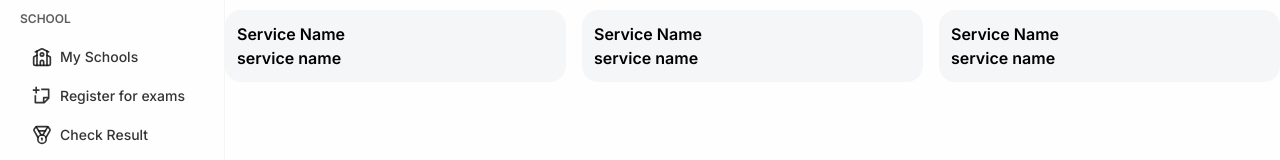
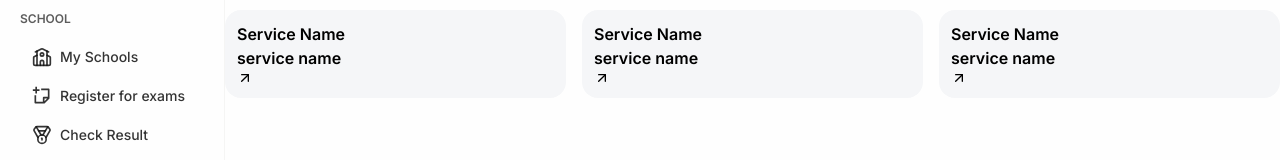
Before and after one commit to mbonikev/GradeWave, a React (Vite) app: page /#/student_dashboard in a window 1280 px wide. Shown: the part 120-280 px from the top of the page. Built offline with nearby package versions, Linux system fonts and the light colour scheme; sample sign-in values are in the browser's storage.

Commit message:
updated src/pages/student/StudentDashboard.jsx

```diff
--- a/src/pages/student/StudentDashboard.jsx
+++ b/src/pages/student/StudentDashboard.jsx
@@ -2,6 +2,7 @@ import React, { useEffect, useState } from "react";
 import { Link } from "react-router-dom";
 import StudentSidebar from "../../components/student/StudentSidebar";
 import StudentNavbar from "../../components/student/StudentNavbar";
+import { LuArrowUpRight } from "react-icons/lu";
 
 function StudentDashboard() {
   const [showSidebar, setShowSidebar] = useState(false);
@@ -47,28 +48,28 @@ function StudentDashboard() {
                 <h1 className="capitalize text-base font-semibold ">
                   service name
                 </h1>{" "}
-                <p className="text-base font-semibold ">
-                  service name
-                </p>
-                <div className="w-full flex items-start justify-start"></div>
+                <p className="text-base font-semibold ">service name</p>
+                <div className="w-full flex items-start justify-start">
+                  <LuArrowUpRight />
+                </div>
               </div>
               <div className="w-full h-full bg-card-bg-weak rounded-2xl p-3 flex flex-col justify-between items-start gap-0">
                 <h1 className="capitalize text-base font-semibold ">
                   service name
                 </h1>{" "}
-                <p className="text-base font-semibold ">
-                  service name
-                </p>
-                <div className="w-full flex items-start justify-start"></div>
+                <p className="text-base font-semibold ">service name</p>
+                <div className="w-full flex items-start justify-start">
+                  <LuArrowUpRight />
+                </div>
               </div>
               <div className="w-full h-full bg-card-bg-weak rounded-2xl p-3 flex flex-col justify-between items-start gap-0">
                 <h1 className="capitalize text-base font-semibold ">
                   service name
                 </h1>{" "}
-                <p className="text-base font-semibold ">
-                  service name
-                </p>
-                <div className="w-full flex items-start justify-start"></div>
+                <p className="text-base font-semibold ">service name</p>
+                <div className="w-full flex items-start justify-start">
+                  <LuArrowUpRight />
+                </div>
               </div>
             </div>
           </div>
```
